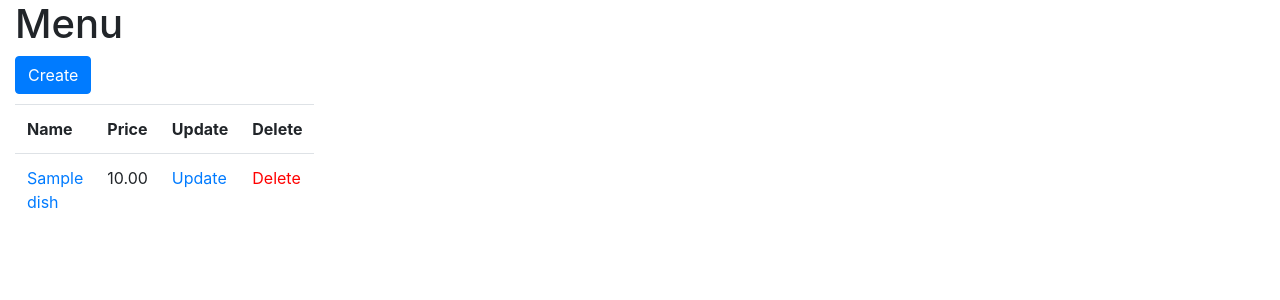
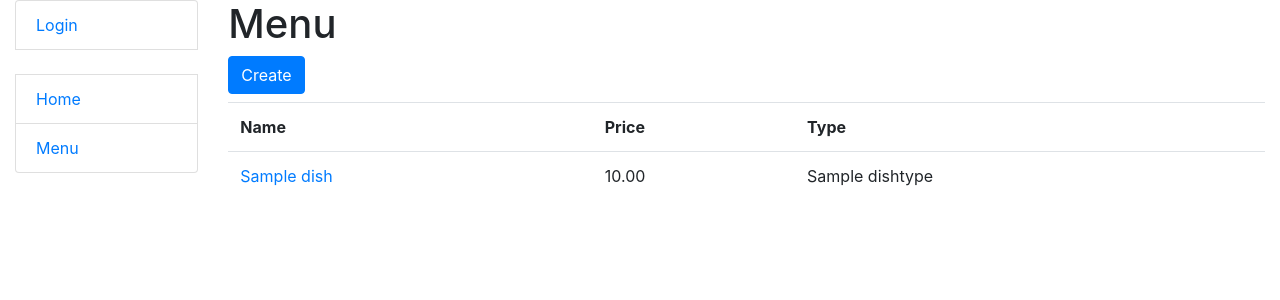
Before and after one commit to Maytreyaya/restaurant-kitchen-service, a Django app: page /menu/ in a window 1280 px wide. Shown: the top 300 px of the page. Run offline with Django 3.2, Linux system fonts and the light colour scheme; tables that the repository leaves empty hold one stand-in row (values such as "Sample post"); some libraries are stand-ins or nearby versions.

Commit message:
Dish list updated, added sidebar and pagination

```diff
--- a/menu/models.py
+++ b/menu/models.py
@@ -34,6 +34,7 @@ class Dish(models.Model):
 
     class Meta:
         verbose_name_plural = "dishes"
+        ordering = ["dish_type"]
 
     def __str__(self) -> str:
         return f"{self.name} | {self.price}"
--- a/templates/base.html
+++ b/templates/base.html
@@ -18,19 +18,19 @@
 <div class="container-fluid">
     <div class="row">
         <div class="col-sm-2">
-{##}
-{#            {% block sidebar %}#}
-{#                {% include "includes/sidebar.html" %}#}
-{#            {% endblock %}#}
-{##}
-{#        </div>#}
-{#        <div class="col-sm-10 ">#}
-{##}
+
+            {% block sidebar %}
+                {% include "includes/sidebar.html" %}
+            {% endblock %}
+
+        </div>
+        <div class="col-sm-10 ">
+
             {% block content %}{% endblock %}
-{##}
-{#            {% block pagination %}#}
-{#                {% include "includes/pagination.html" %}#}
-{#            {% endblock %}#}
+
+            {% block pagination %}
+                {% include "includes/pagination.html" %}
+            {% endblock %}
 
         </div>
     </div>
--- /dev/null
+++ b/templates/includes/sidebar.html
@@ -0,0 +1,15 @@
+<ul class="sidebar-nav list-group">
+  {% if user.is_authenticated %}
+    <li class="list-group-item">User: <a href="{{ user.get_absolute_url }}">{{ user.get_username }}</a></li>
+    <li class="list-group-item"><a href="{% url 'logout'%}?next={{request.path}}">Logout</a></li>
+  {% else %}
+    <li class="list-group-item"><a href="{% url 'login'%}?next={{request.path}}">Login</a></li>
+  {% endif %}
+
+  <br>
+
+  <li class="list-group-item"><a href="{% url 'menu:index' %}">Home</a></li>
+  <li class="list-group-item"><a href="{% url 'menu:dish-list' %}">Menu</a></li>
+{#  <li class="list-group-item"><a href="{% url 'taxi:car-list' %}">All cars</a></li>#}
+{#  <li class="list-group-item"><a href="{% url 'taxi:manufacturer-list' %}">All manufacturers</a></li>#}
+</ul>
--- a/templates/menu/dish_list.html
+++ b/templates/menu/dish_list.html
@@ -4,10 +4,12 @@
 {% block content %}
   <h1>
      Menu
+  </h1>
+  <h5>
     <a href="{% url 'menu:dish-create' %}" class="btn btn-primary link-to-page">
       Create
     </a>
-  </h1>
+  </h5>
 {#  <form action="" method="get" class="form-inline">#}
 {#    {{ search_form|crispy }}#}
 {#    <input type="submit" value="🔎">#}
@@ -18,8 +20,8 @@
       <tr>
         <th>Name</th>
         <th>Price</th>
-        <th>Update</th>
-        <th>Delete</th>
+        <th>Type</th>
+{#        <th>Delete</th>#}
       </tr>
 
       {% for dish in dish_list %}
@@ -31,16 +33,14 @@
               {{ dish.price }}
           </td>
           <td>
-              <a href="{% url 'menu:dish-update' pk=dish.id %}">
-                Update
-              </a>
+              {{ dish.dish_type }}
           </td>
-            <td>
-              <a style="color: red"
-                href="{% url 'menu:dish-delete' pk=dish.id %}">
-                Delete
-              </a>
-            </td>
+{#            <td>#}
+{#              <a style="color: red"#}
+{#                href="{% url 'menu:dish-delete' pk=dish.id %}">#}
+{#                Delete#}
+{#              </a>#}
+{#            </td>#}
         </tr>
       {% endfor %}
     </table>
```
Also changed, not shown: menu/templatetags/query_transform.py (added, +15 -0 lines), templates/menu/dish_detail.html (+8 -8 lines), templates/registration/logged_out.html (added, +7 -0 lines), templates/registration/login.html (added, +24 -0 lines).
